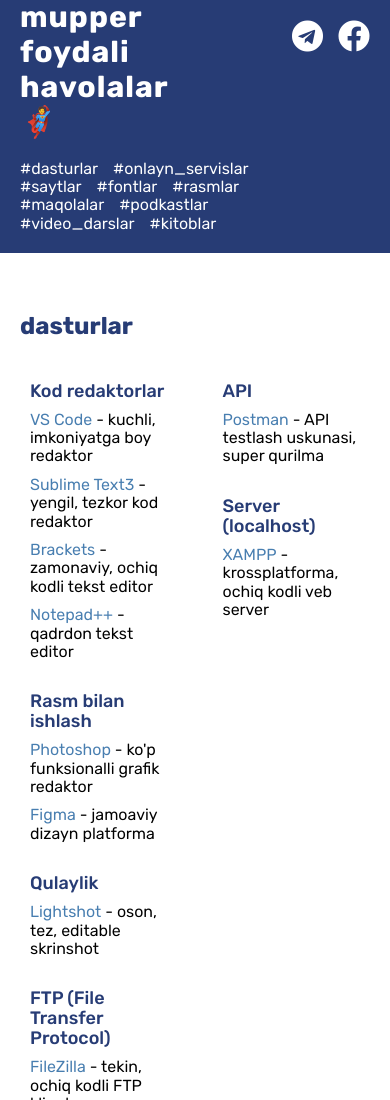
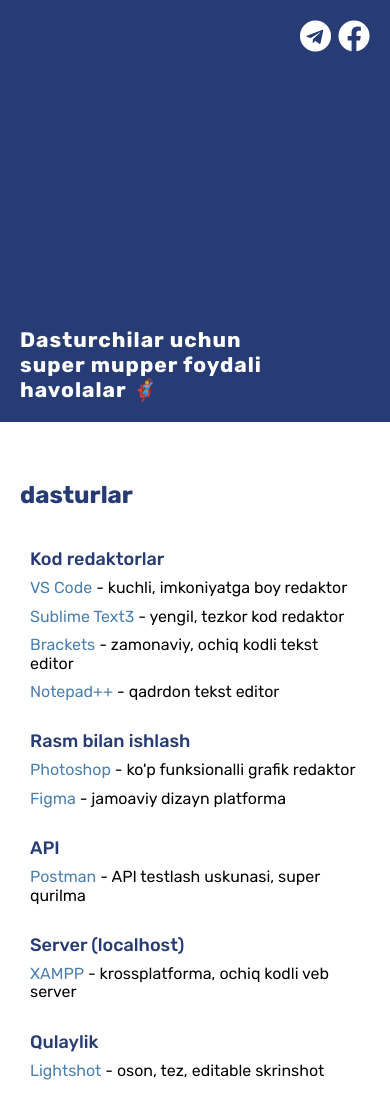
Before and after one commit to akbarjondev/havola, a plain HTML site: page index.html in a window 390 px wide. Shown: the top 1100 px of the page. Drawn offline with Linux system fonts and the light colour scheme.

Commit message:
Add reponsible body styles

```diff
--- a/css/style.css
+++ b/css/style.css
@@ -186,9 +186,6 @@
 
 /*MEDIA*/
 @media (max-width: 1000px) {
-	.header {
-		height: 30vh
-	}
 	.header__heading {
 		font-size: 30px;
 		line-height: 35px;
@@ -199,7 +196,20 @@
 	.usefull-contents__col {
 		width: calc( 540/1200*100%);
 	}
-	.footer {
-		height: 5vh;
+}
+@media (max-width: 500px) {
+	.header__heading {
+		width: 100%;
+		font-size: 21px;
+		line-height: 25px;
+	}
+	.contents-link {
+		display: none;
+	}
+	.social-list__item {
+		margin-left: 7px;
+	}
+	.usefull-contents__col {
+		width: 100%;
 	}
 }
```
